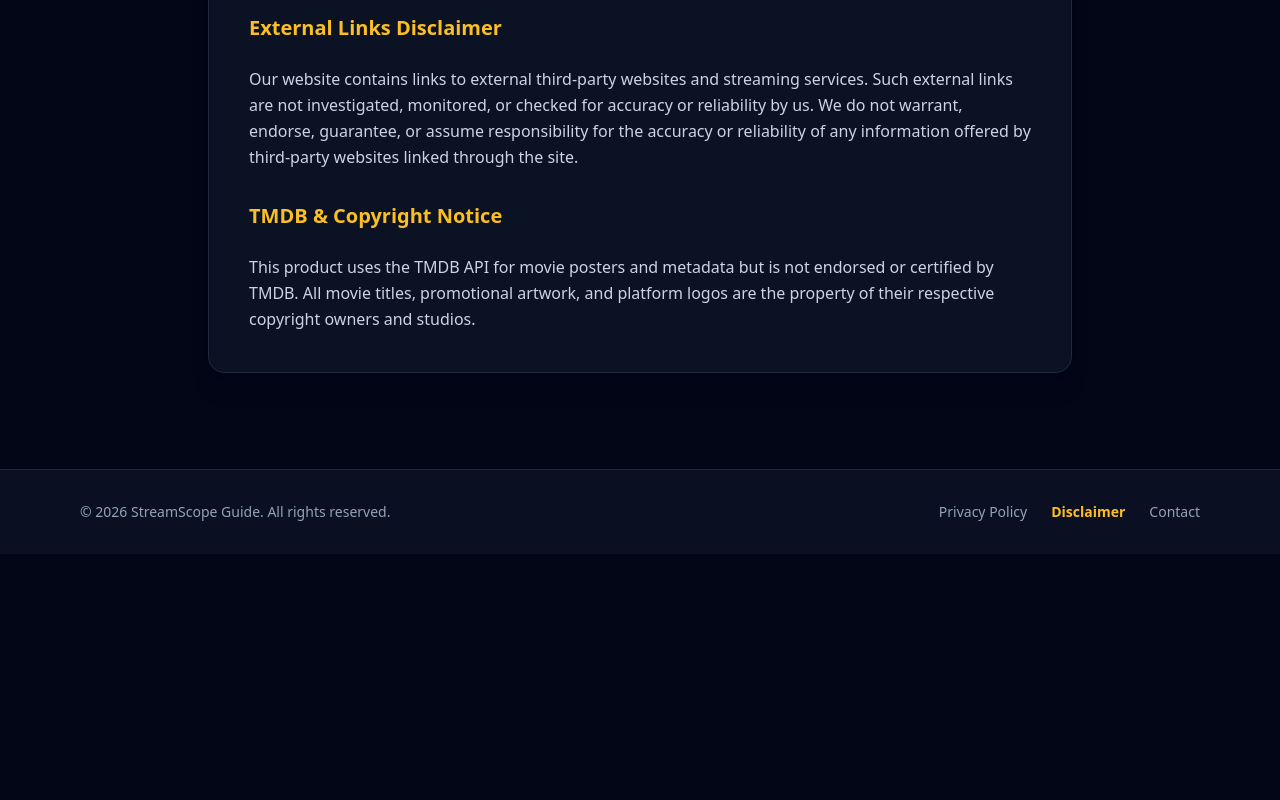
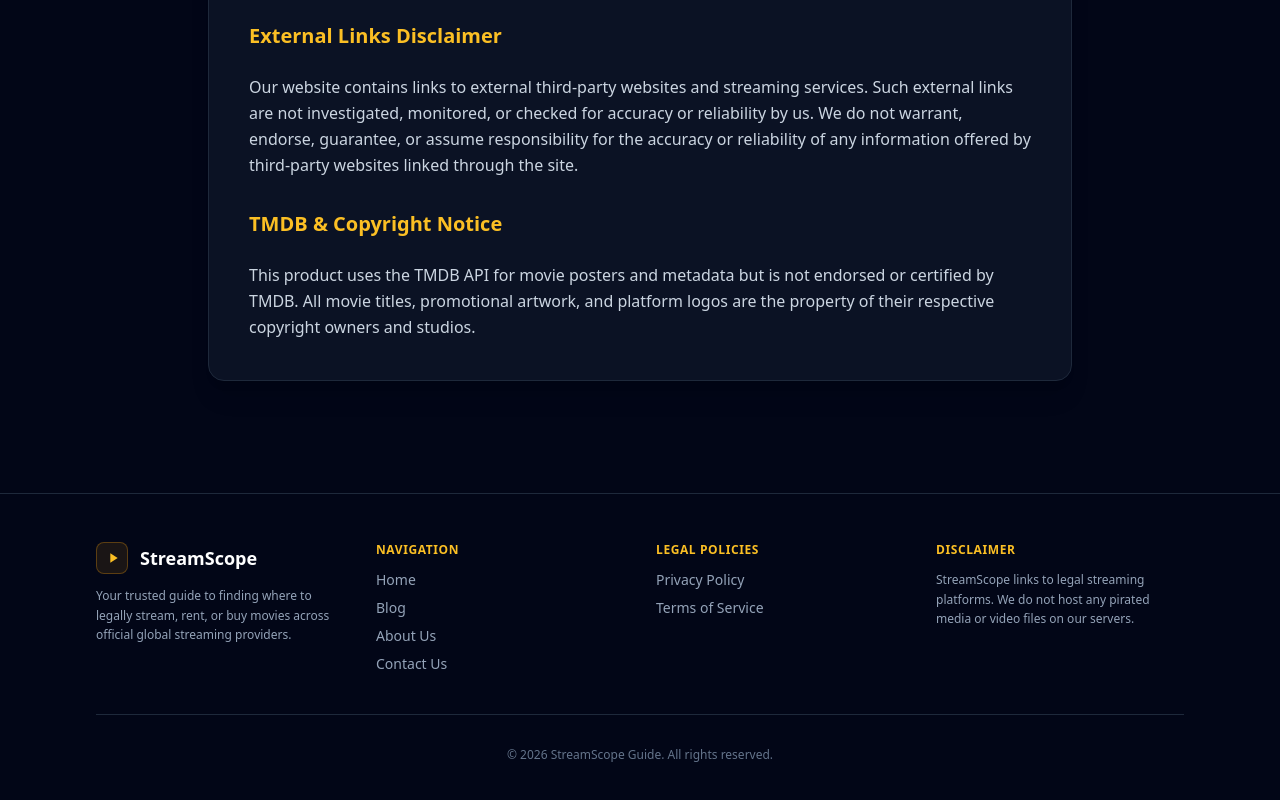
Before and after one commit to bideas005-sys/movies-streaming-guide, a plain HTML site: page terms.html in a window 1280 px wide. Shown: the part 592-1392 px from the top of the page. Before the commit the page ends 1146 px from the top, so only its background shows below. Drawn offline with nearby package versions, Linux system fonts and the light colour scheme.

Commit message:
Update terms.html

```diff
--- a/terms.html
+++ b/terms.html
@@ -19,9 +19,9 @@
 </head>
 <body class="bg-slate-950 text-slate-100 min-h-screen flex flex-col font-sans">
 
-  <!-- Header -->
+  <!-- Unified Header -->
   <header class="border-b border-slate-800 bg-slate-900/90 sticky top-0 z-50 backdrop-blur">
-    <div class="max-w-6xl mx-auto px-4 py-4 flex flex-wrap items-center justify-between gap-4">
+    <div class="max-w-6xl mx-auto px-4 sm:px-6 lg:px-8 flex justify-between items-center h-20">
       <a href="index.html" class="flex items-center gap-3 group">
         <div class="w-10 h-10 rounded-xl bg-amber-500/10 border border-amber-500/30 flex items-center justify-center text-amber-400 group-hover:bg-amber-500/20 transition">
           <svg class="w-5 h-5 fill-current ml-0.5" viewBox="0 0 24 24">
@@ -33,14 +33,18 @@
         </span>
       </a>
 
-      <nav aria-label="Main Navigation" class="flex gap-6 text-sm text-slate-300">
+      <nav aria-label="Main Navigation" class="hidden md:flex items-center space-x-6 text-sm font-medium text-slate-300">
         <a href="index.html" class="hover:text-amber-400 transition">Home</a>
+        <a href="blog.html" class="hover:text-amber-400 transition">Blog</a>
         <a href="about.html" class="hover:text-amber-400 transition">About</a>
         <a href="contact.html" class="hover:text-amber-400 transition">Contact</a>
       </nav>
+
+      <a href="index.html" class="bg-amber-500 hover:bg-amber-600 text-slate-950 font-bold px-4 py-2.5 rounded-xl text-sm transition shadow-lg shadow-amber-500/20">
+        Browse Movies
+      </a>
     </div>
   </header>
-
   <!-- Main Content -->
   <main class="max-w-4xl mx-auto px-4 py-12 flex-grow w-full">
     <div class="bg-slate-900/70 border border-slate-800 rounded-2xl p-6 md:p-10 shadow-xl space-y-6">
@@ -70,17 +74,57 @@
     </div>
   </main>
 
-  <!-- Footer -->
-  <footer class="border-t border-slate-800 bg-slate-900/60 mt-12">
-    <div class="max-w-6xl mx-auto px-4 py-8 flex flex-col sm:flex-row items-center justify-between gap-4 text-sm text-slate-400">
-      <p>&copy; 2026 StreamScope Guide. All rights reserved.</p>
-      <div class="flex gap-6">
-        <a href="privacy-policy.html" class="hover:text-amber-400 transition">Privacy Policy</a>
-        <a href="disclaimer.html" class="text-amber-400 font-semibold transition">Disclaimer</a>
-        <a href="contact.html" class="hover:text-amber-400 transition">Contact</a>
+  <!-- Unified Footer -->
+  <footer class="bg-slate-950 border-t border-slate-800 mt-16 text-slate-400 text-sm">
+    <div class="max-w-6xl mx-auto px-4 sm:px-6 lg:px-8 py-12">
+      <div class="grid grid-cols-1 sm:grid-cols-2 lg:grid-cols-4 gap-8 pb-10 border-b border-slate-800">
+        <!-- Column 1 -->
+        <div>
+          <a href="index.html" class="text-lg font-extrabold text-white flex items-center gap-3 mb-3">
+            <div class="w-8 h-8 rounded-lg bg-amber-500/10 border border-amber-500/30 flex items-center justify-center text-amber-400">
+              <svg class="w-4 h-4 fill-current ml-0.5" viewBox="0 0 24 24"><path d="M8 5v14l11-7z"/></svg>
+            </div>
+            <span>StreamScope</span>
+          </a>
+          <p class="text-xs text-slate-400 leading-relaxed">
+            Your trusted guide to finding where to legally stream, rent, or buy movies across official global streaming providers.
+          </p>
+        </div>
+
+        <!-- Column 2 -->
+        <div>
+          <h3 class="text-amber-400 font-bold mb-3 uppercase tracking-wider text-xs">Navigation</h3>
+          <ul class="space-y-2">
+            <li><a href="index.html" class="hover:text-white transition">Home</a></li>
+            <li><a href="blog.html" class="hover:text-white transition">Blog</a></li>
+            <li><a href="about.html" class="hover:text-white transition">About Us</a></li>
+            <li><a href="contact.html" class="hover:text-white transition">Contact Us</a></li>
+          </ul>
+        </div>
+
+        <!-- Column 3 -->
+        <div>
+          <h3 class="text-amber-400 font-bold mb-3 uppercase tracking-wider text-xs">Legal Policies</h3>
+          <ul class="space-y-2">
+            <li><a href="privacy.html" class="hover:text-white transition">Privacy Policy</a></li>
+            <li><a href="terms.html" class="hover:text-white transition">Terms of Service</a></li>
+          </ul>
+        </div>
+
+        <!-- Column 4 -->
+        <div>
+          <h3 class="text-amber-400 font-bold mb-3 uppercase tracking-wider text-xs">Disclaimer</h3>
+          <p class="text-xs text-slate-400 leading-relaxed">
+            StreamScope links to legal streaming platforms. We do not host any pirated media or video files on our servers.
+          </p>
+        </div>
+      </div>
+
+      <!-- Copyright Line -->
+      <div class="pt-8 text-center text-xs text-slate-500">
+        &copy; 2026 StreamScope Guide. All rights reserved.
       </div>
     </div>
   </footer>
-
 </body>
 </html>
```
